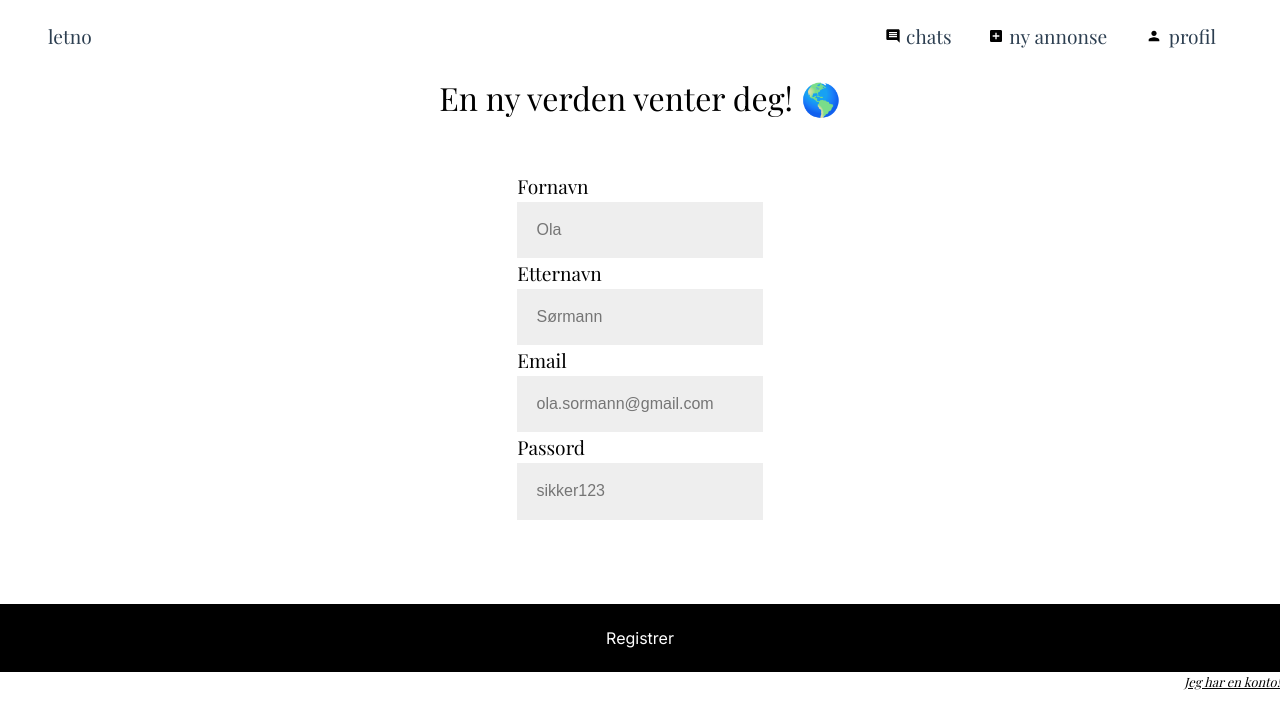
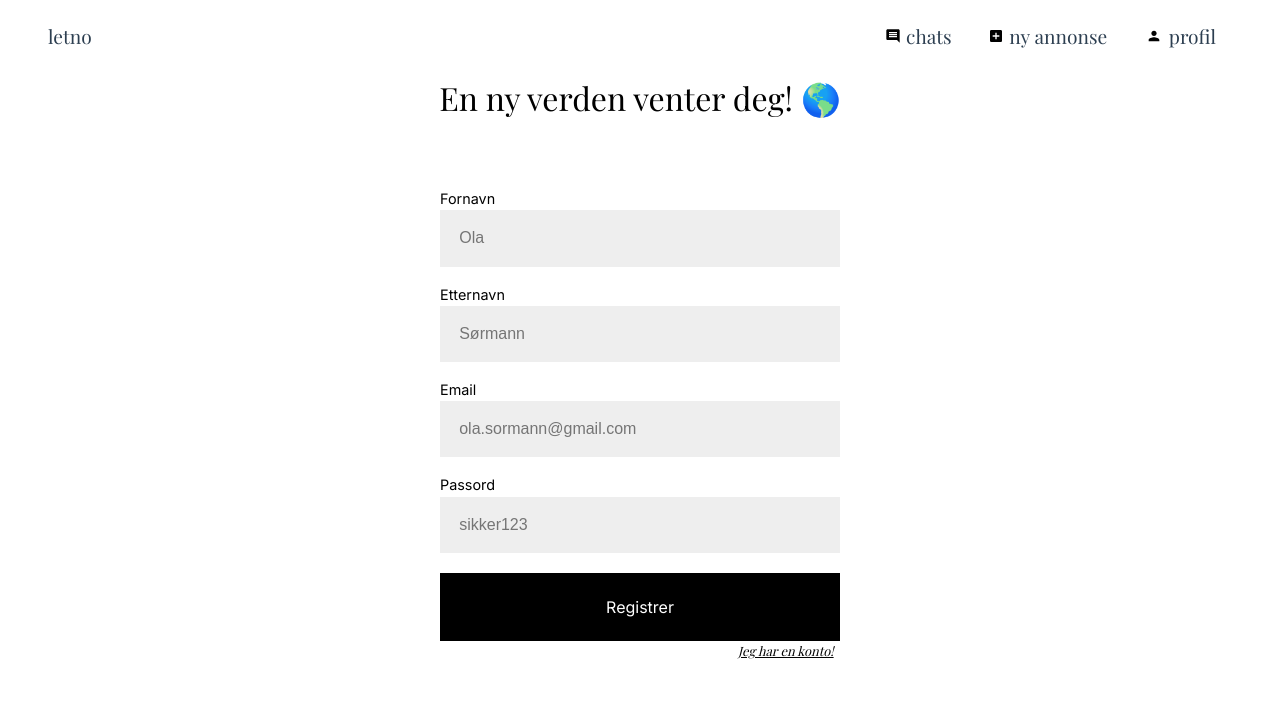
Before and after one commit to BeatsuDev/let, a Vue app in the folder frontend/: page /register in a window 1280 px wide. Shown: the top 728 px of the page. Built offline with nearby package versions, Linux system fonts and the light colour scheme.

Commit message:
refac: finished full user details form

```diff
--- a/frontend/src/components/FullUserDetailsForm.vue
+++ b/frontend/src/components/FullUserDetailsForm.vue
@@ -2,8 +2,12 @@
 import type { UserBody } from "@/service";
 import { reactive, type Ref } from "vue";
 import ValidatedInput from "./ValidatedInput.vue";
-import { required, email } from "@vuelidate/validators";
+import { required, email, minLength } from "@vuelidate/validators";
 import useVuelidate from "@vuelidate/core";
+
+const props = defineProps<{
+  buttonTitle: string;
+}>();
 
 const fullUserData = reactive({
   firstName: "",
@@ -16,7 +20,7 @@ const rules = {
   firstName: { required },
   lastName: { required },
   email: { required, email },
-  password: { required },
+  password: { required, minLength: minLength(6) },
 };
 
 const validator = useVuelidate(rules, fullUserData);
@@ -25,17 +29,20 @@ const emit = defineEmits<{
   (event: "submit", fullUserData: UserBody): void;
 }>();
 
-const submit = () => {
+async function submit() {
+  let result = await validator.value.$validate();
+  if (!result) return;
   emit("submit", fullUserData);
 };
 </script>
 
 <template>
   <form @submit.prevent="submit">
-    <ValidatedInput v-model="fullUserData.email" title="Fornavn" :error="validator.firstName.$errors[0]" placeholder="Ola"/>
-    <ValidatedInput v-model="fullUserData.email" title="Etternavn" :error="validator.lastName.$errors[0]" placeholder="Sørmann"/>
-    <ValidatedInput v-model="fullUserData.email" title="Email" :error="validator.email.$errors[0]" placeholder="ola.sormann@gmail.com"/>
-    <ValidatedInput v-model="fullUserData.password" title="Passord" :error="validator.password.$errors[0]" placeholder="sikker123"/>
+    <ValidatedInput v-model="fullUserData.firstName" title="Fornavn" :error="validator.firstName.$errors[0]" placeholder="Ola"/>
+    <ValidatedInput v-model="fullUserData.lastName" title="Etternavn" :error="validator.lastName.$errors[0]" placeholder="Sørmann"/>
+    <ValidatedInput v-model="fullUserData.email" input-type="email" title="Email" :error="validator.email.$errors[0]" placeholder="ola.sormann@gmail.com"/>
+    <ValidatedInput v-model="fullUserData.password" input-type="password" title="Passord" :error="validator.password.$errors[0]" placeholder="sikker123"/>
+    <button class="button button-black" input-type="submit">{{ props.buttonTitle }}</button>
   </form>
 </template>
 
@@ -46,21 +53,27 @@ form {
   align-items: center;
   justify-content: center;
   width: 100%;
-  max-width: 400px;
   margin: 0 auto;
-  margin-bottom: 4rem;
 }
 
-label,
-input {
+form >>> .wrapper {
+  width: 100%;
+  padding: 0;
+}
+
+form >>> label, input {
   display: block;
   width: 100%;
   margin: 0px 0;
   font-family: Inter;
 }
 
-label {
+form >>> label {
   margin-top: 1rem;
+}
+
+form >>> h3 {
+  font-size: 0.9rem;
 }
 
 button {
@@ -69,12 +82,4 @@ button {
   margin-top: 20px;
   font-size: 1rem;
 }
-
-a {
-  text-decoration: underline;
-  color: #030303;
-  font-style: italic;
-  font-size: 0.8rem;
-  align-self: flex-end;
-}
 </style>
--- a/frontend/src/components/ValidatedInput.vue
+++ b/frontend/src/components/ValidatedInput.vue
@@ -6,7 +6,7 @@ const props = defineProps<{
   modelValue: string; // The data that the user writes in the input will be updated here
   error: any;
   placeholder?: string;
-  inputType?: "text" | "textarea";
+  inputType?: "text" | "textarea" | "password" | "email";
 }>();
 const { title, modelValue, placeholder } = toRefs(props);
 const emit = defineEmits(["update:modelValue"]);
@@ -42,7 +42,7 @@ const inputData = computed({
       :class="{ 'red-border': error }"
       class="input-text"
       v-model="inputData"
-      type="text"
+      :type="inputType"
       :placeholder="placeholder"
     />
     <div v-if="error" id="error">{{ error.$message }}</div>
--- a/frontend/src/views/RegisterView.vue
+++ b/frontend/src/views/RegisterView.vue
@@ -1,6 +1,6 @@
 <script lang="ts" setup>
-import { ref } from "vue";
 import FullUserDetailsForm from "@/components/FullUserDetailsForm.vue";
+import type { UserBody } from "@/service";
 
 // Validate email
 const validateEmail = (email: string) => {
@@ -14,13 +14,13 @@ const validatePassword = (password: string) => {
   return re.test(password);
 };
 
-function register() {
-  if (!firstName.value || !lastName.value) {
+function register(fullUserData: UserBody) {
+  if (!fullUserData.firstName || !fullUserData.lastName) {
     alert("Navn kan ikke være tomme!");
     return;
   }
 
-  if (!validateEmail(email.value) || !validatePassword(password.value)) {
+  if (!validateEmail(fullUserData.email!) || !validatePassword(fullUserData.password!)) {
     // TODO: Better error handling
     alert("Invalid email or password");
     return;
@@ -28,12 +28,6 @@ function register() {
 
   alert("Registrering vellykket! (ikke egt, det skal fikses)");
 }
-
-// v-models
-const firstName = ref("");
-const lastName = ref("");
-const email = ref("");
-const password = ref("");
 
 const responses = [
   "På tide å finne ting 🔍",
@@ -48,53 +42,31 @@ const randomResponse = responses[Math.floor(Math.random() * responses.length)];
 <template>
   <div class="wrapper">
     <h2 id="title">{{ randomResponse }}</h2>
-    <FullUserDetailsForm />
-    <button class="button button-black" type="submit">Registrer</button>
-    <RouterLink to="/login">Jeg har en konto!</RouterLink>
+    <div class="form-container">
+      <FullUserDetailsForm buttonTitle="Registrer" @submit="register"/>
+      <RouterLink to="/login">Jeg har en konto!</RouterLink>
+    </div>
   </div>
 </template>
 
 <style scoped>
-.wrapper {
+.form-container {
   display: flex;
   flex-direction: column;
   align-items: center;
   justify-content: center;
   height: 100%;
+  text-align: start;
+  max-width: 400px;
+  margin: 0 auto;
+}
+
+.wrapper {
+  text-align: center;
 }
 
 h2 {
-  margin: 2rem 0 3rem 0;
-}
-
-form {
-  display: flex;
-  flex-direction: column;
-  align-items: center;
-  justify-content: center;
-  width: 100%;
-  max-width: 400px;
-  margin: 0 auto;
-  margin-bottom: 4rem;
-}
-
-label,
-input {
-  display: block;
-  width: 100%;
-  margin: 0px 0;
-  font-family: Inter;
-}
-
-label {
-  margin-top: 1rem;
-}
-
-button {
-  width: 100%;
-  padding: 1.5rem 0;
-  margin-top: 20px;
-  font-size: 1rem;
+  margin: 2rem auto 3rem auto;
 }
 
 a {
@@ -103,5 +75,6 @@ a {
   font-style: italic;
   font-size: 0.8rem;
   align-self: flex-end;
+  margin-right: 0.4rem;
 }
 </style>
```
